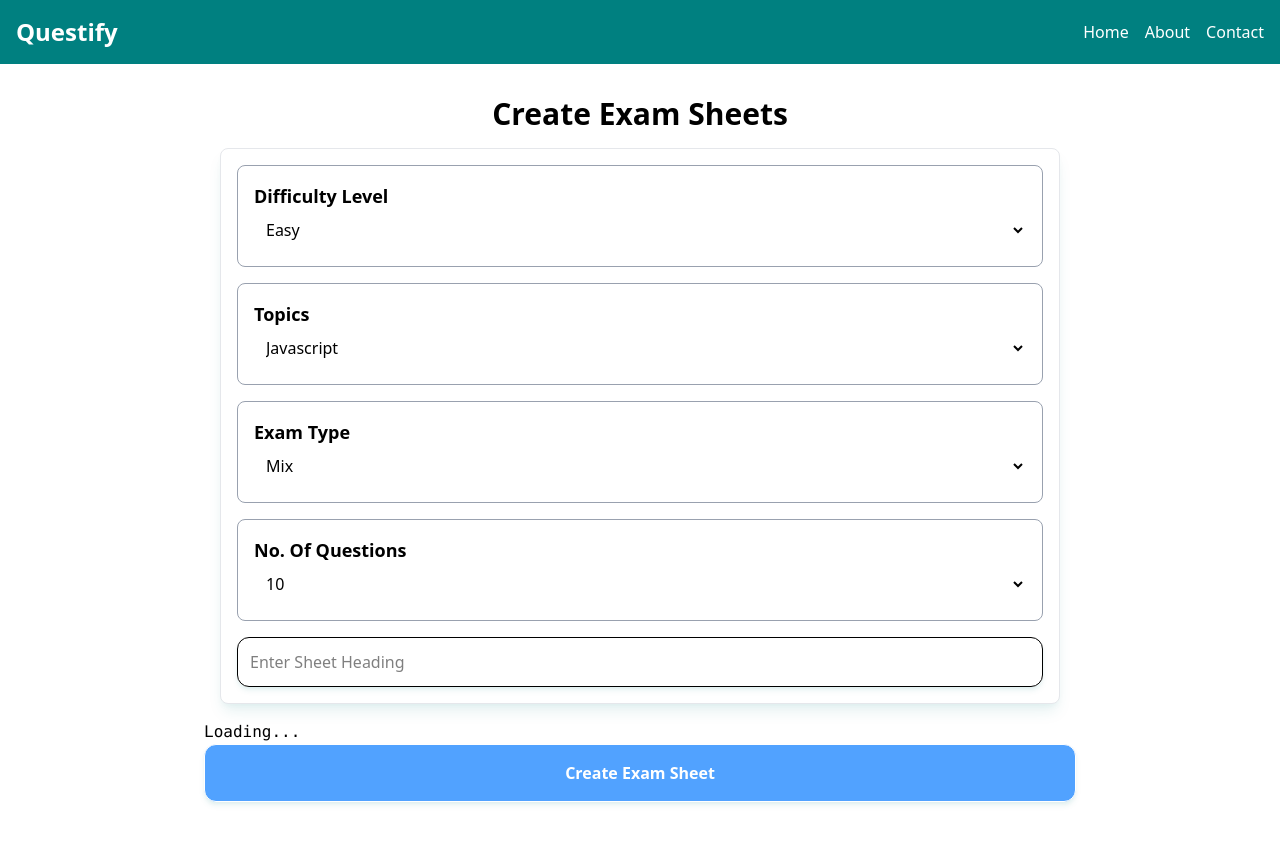
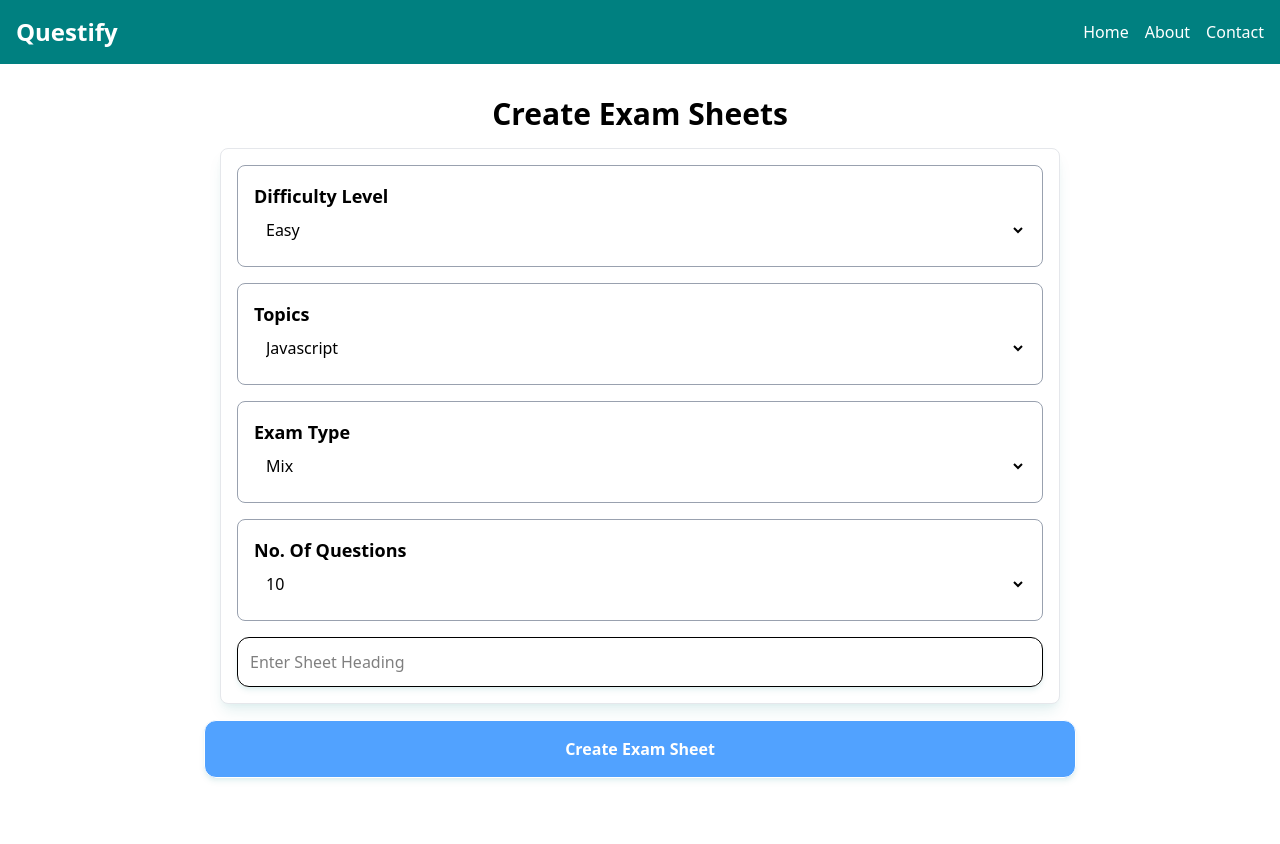
Before and after one commit to codingdestro/questify, a Next.js app: page /create in a window 1280 px wide. Shown: the top 844 px of the page. Built offline with nearby package versions, Linux system fonts and the light colour scheme.

Commit message:
add: loading status on create page

```diff
--- a/src/app/create/page.tsx
+++ b/src/app/create/page.tsx
@@ -5,6 +5,7 @@ import SelectCard from "@/components/SelectCard";
 import React from "react";
 import { useApi } from "@/hooks/useApi";
 import { redirect } from "next/navigation";
+import Loader from "@/components/Loader";
 export default function Page() {
   const [config, setConfig] = React.useState({
     level: "easy",
@@ -85,13 +86,17 @@ export default function Page() {
           onChange={(e) => setHeading(e.target.value)}
         />
       </SelectCard>
-      <pre>{loading ? "Loading..." : data ? redirect("/") : ""}</pre>
+      <pre>{data ? redirect("/") : ""}</pre>
+      {loading !== "idle" ? (
+        <Loader state={loading} />
+      ) : (
         <button
           onClick={refetch}
           className="border rounded-lg shadow-md bg-blue-400 text-white p-4 capitalize font-semibold w-full cursor-pointer"
         >
           create exam sheet
         </button>
+      )}
     </main>
   );
 }
--- a/src/app/sheet/[id]/page.tsx
+++ b/src/app/sheet/[id]/page.tsx
@@ -9,7 +9,7 @@ export default function Page({ params }: { params: Promise<{ id: string }> }) {
   useEffect(() => {
     refetch();
   }, []); //eslint-disable-line
-  if (loading == "idle")
+  if (loading === "idle" && data)
     return (
       <div className="max-w-3xl mx-auto p-4">
         <QuestionCard heading="Sample Question Card" data={data}></QuestionCard>
--- a/src/hooks/useApi.tsx
+++ b/src/hooks/useApi.tsx
@@ -19,7 +19,7 @@ export const useApi = <T = any,>(
 ): UseApiReturn<T> => {
   const [state, setState] = useState<UseApiState<T>>({
     data: null,
-    loading: "loading",
+    loading: "idle",
     error: null,
   });
 
```
Lines whose indentation alone changed are shown as unchanged.
